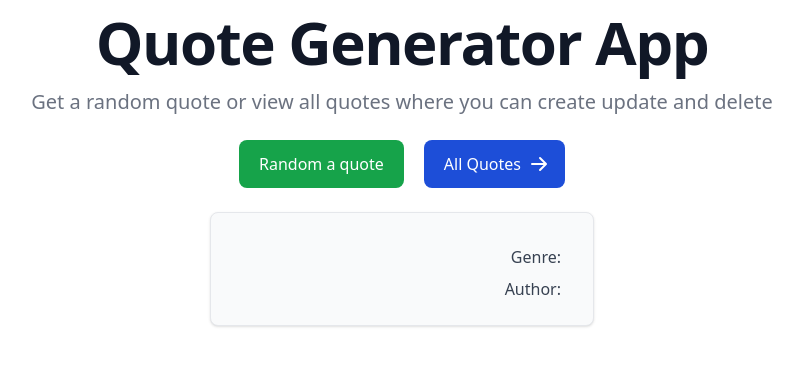
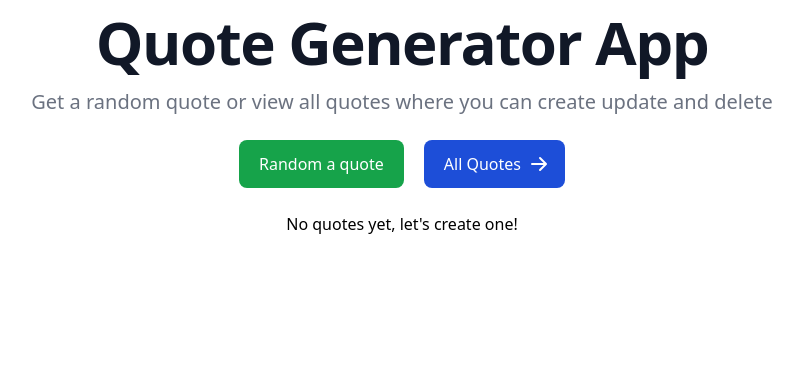
Before and after one commit to Fozil1771/Quote-CRUD, a Vue app: page / in a window 1280 px wide. Both pictures are taken after a click on the button "Random a quote". Shown: the top 366 px of the page, without its empty margins (238-1041 px from the left). Built offline with nearby package versions, Linux system fonts and the light colour scheme; no server answers.

Commit message:
last commit

```diff
--- a/db.json
+++ b/db.json
@@ -1,60 +1,5 @@
 {
   "quotes": [
-    {
-      "title": "Be the change that you wish to see in the world",
-      "author": "Mahatma Gandhi",
-      "genre": "Inspirational",
-      "created_at": "2023-04-22T01:39:33.861Z",
-      "updated_at": "2023-04-22T01:39:33.861Z",
-      "id": 1
-    },
-    {
-      "title": "I have not failed. I've just found 10,000 ways that won't work.",
-      "author": "Thomas Edison",
-      "genre": "Inspirational",
-      "created_at": "2023-04-22T01:40:55.330Z",
-      "updated_at": "2023-04-22T01:43:05.010Z",
-      "id": 2
-    },
-    {
-      "title": "If you want to live a happy life, tie it to a goal, not to people or things!",
-      "author": "Albert Einstein",
-      "genre": "Inspirational",
-      "created_at": "2023-04-22T01:41:16.820Z",
-      "updated_at": "2023-04-22T01:41:16.820Z",
-      "id": 3
-    },
-    {
-      "title": "In three words I can sum up everything I've learned about life: it goes on.",
-      "author": "Robert Frost",
-      "genre": "Poetry",
-      "created_at": "2023-04-22T01:41:32.331Z",
-      "updated_at": "2023-04-22T01:41:32.331Z",
-      "id": 4
-    },
-    {
-      "title": "We accept the love we think we deserve.",
-      "author": "Stephen Chbosky",
-      "genre": "Romance",
-      "created_at": "2023-04-22T01:41:46.792Z",
-      "updated_at": "2023-04-22T01:41:46.792Z",
-      "id": 5
-    },
-    {
-      "title": "To be yourself in a world that is constantly trying to make you something else is the greatest accomplishment.",
-      "author": "Ralph Waldo Emerson",
-      "genre": "Inspirational",
-      "created_at": "2023-04-22T01:42:00.172Z",
-      "updated_at": "2023-04-22T01:42:00.172Z",
-      "id": 6
-    },
-    {
-      "title": "I would rather walk with a friend in the dark, than alone in the light.",
-      "author": "Helen Keller",
-      "genre": "Friendship",
-      "created_at": "2023-04-22T01:42:16.159Z",
-      "updated_at": "2023-04-22T01:42:16.159Z",
-      "id": 7
-    }
+
   ]
 }
--- a/src/api/index.js
+++ b/src/api/index.js
@@ -16,7 +16,6 @@ export const createQuote = async (data) => {
 
 export const deleteQuote = async (id) => {
   const response = await axios.delete(BASE_URL + `/${id}`)
-  console.log(response)
   return response.data
 }
 
--- a/src/components/QuoteDetails.vue
+++ b/src/components/QuoteDetails.vue
@@ -58,7 +58,6 @@ export default {
   methods: {
     showQuoteForm() {
       this.showForm = !this.showForm;
-      console.log(this.showForm);
     },
     deleteQuote() {
       let confirmDelete = confirm("Are you sure you want to delete?");
--- a/src/components/QuoteForm.vue
+++ b/src/components/QuoteForm.vue
@@ -122,7 +122,6 @@ export default {
       this.quote.updated_at = this.getCurrentTime();
 
       this.isInputValid();
-      console.log(this.errors);
 
       if (Object.keys(this.errors).length === 0) {
         this.$store.dispatch("addQuote", this.quote);
--- a/src/components/RandomQuote.vue
+++ b/src/components/RandomQuote.vue
@@ -1,5 +1,6 @@
 <template>
   <div
+    v-if="randomQuote.title"
     class="block max-w-sm mx-auto p-6 bg-gray-50 border border-gray-200 rounded-lg shadow hover:bg-gray-100 relative"
   >
     <p class="font-normal text-gray-500">{{ randomQuote.title }}</p>
@@ -11,6 +12,9 @@
       <p class="font-medium text-gray-700">Author:</p>
       <p class="font-medium text-gray-700">{{ randomQuote.author }}</p>
     </div>
+  </div>
+  <div v-else>
+    <p>No quotes yet, let's create one!</p>
   </div>
 </template>
 
--- a/src/components/SortOptions.vue
+++ b/src/components/SortOptions.vue
@@ -26,7 +26,6 @@ export default {
   },
   methods: {
     onSortChange() {
-      console.log(this.sortOption);
       this.$store.commit("SET_SORT_OPTION", this.sortOption);
     },
   },
```
